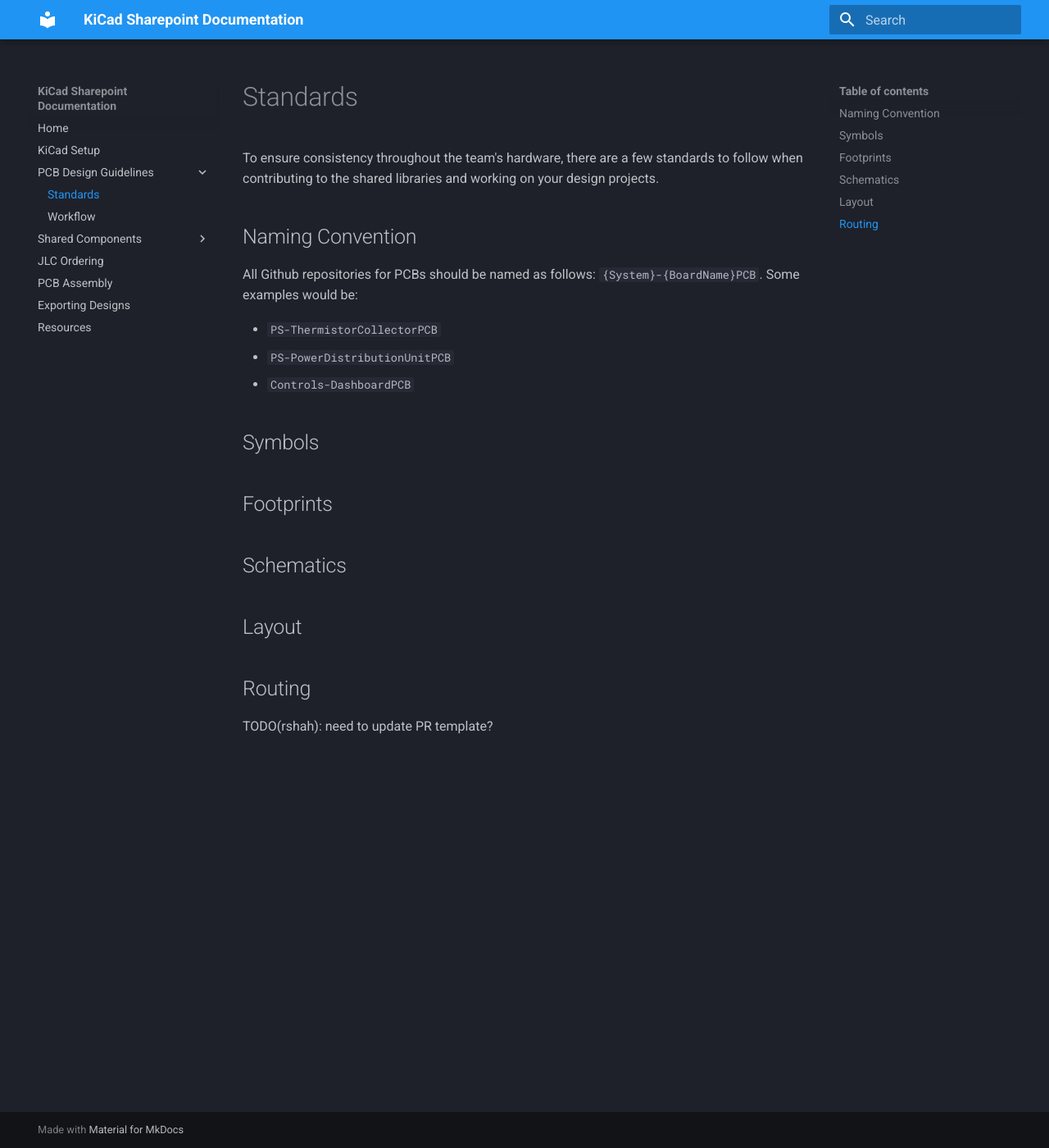
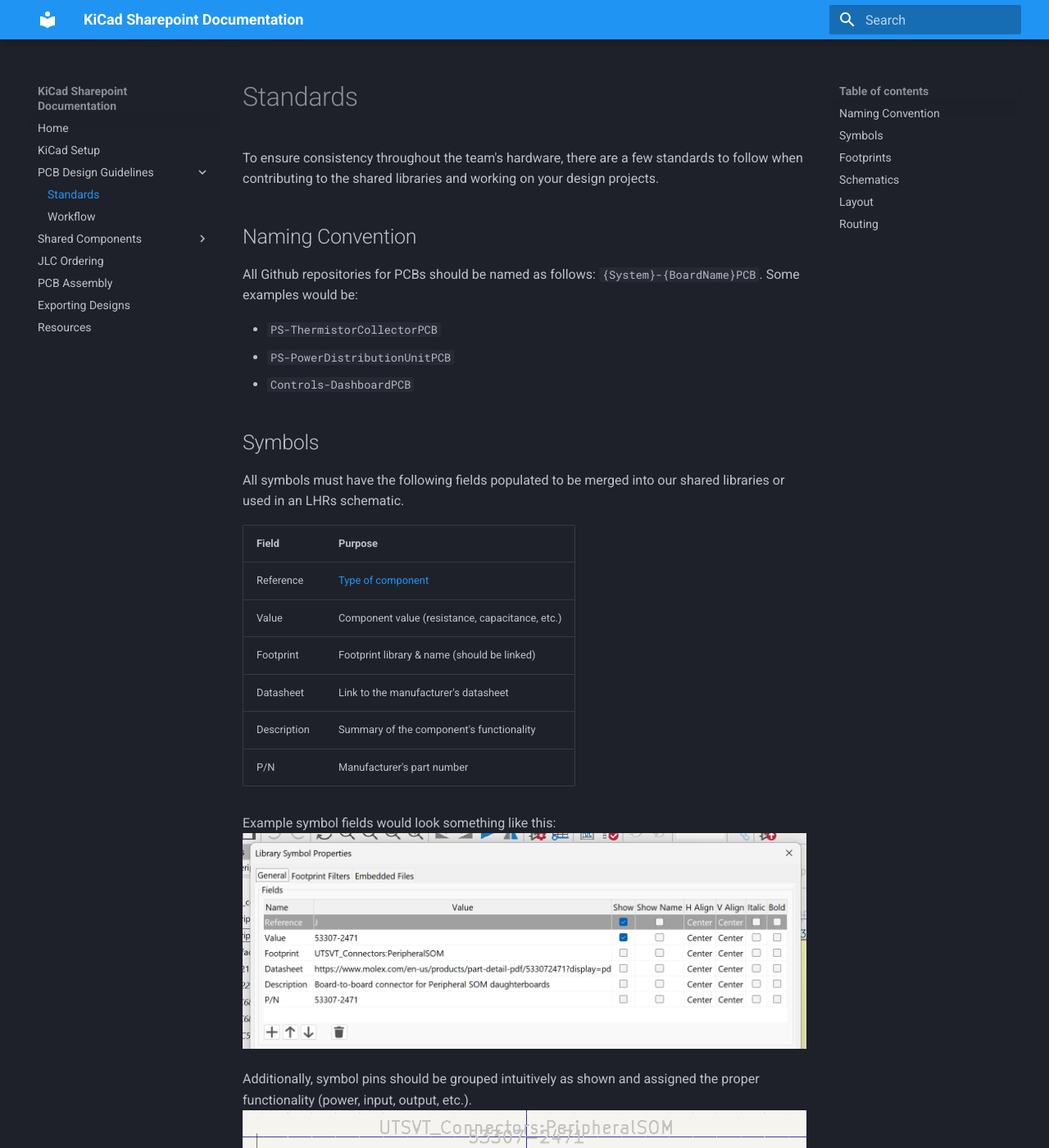
Before and after one commit to lhr-solar/KiCAD-Sharepoint, an MkDocs documentation site: the page built from docs/Standards.md, in a window 1280 px wide and 1400 px high. Shown: the whole window at 82% size. Built offline with MkDocs 1.6.1 and Material for MkDocs 9.7.7, drawn with Linux system fonts in a browser that asks for light colours.

Commit message:
symbol standards

```diff
--- a/docs/Standards.md
+++ b/docs/Standards.md
@@ -6,8 +6,23 @@
 - `PS-PowerDistributionUnitPCB`
 - `Controls-DashboardPCB`
 ## Symbols
+All symbols must have the following fields populated to be merged into our shared libraries or used in an LHRs schematic.
+
+| Field | Purpose |
+|---|---|
+| Reference | [Type of component](https://en.wikipedia.org/wiki/Reference_designator#Designators) |
+| Value | Component value (resistance, capacitance, etc.) |
+| Footprint | Footprint library & name (should be linked) |
+| Datasheet | Link to the manufacturer's datasheet |
+| Description | Summary of the component's functionality |
+| P/N | Manufacturer's part number |
+
+Example symbol fields would look something like this:
+![Example symbol fields](img/Symbol-Fields.png)
+
+Additionally, symbol pins should be grouped intuitively as shown and assigned the proper functionality (power, input, output, etc.).
+![Example symbol pins](img/Symbol-Pins.png)
 ## Footprints
 ## Schematics
 ## Layout
 ## Routing
-TODO(rshah): need to update PR template?
```
Also changed, not shown: docs/README.md (+2 -2 lines), docs/img/Symbol-Fields.png (added), docs/img/Symbol-Pins.png (added).
